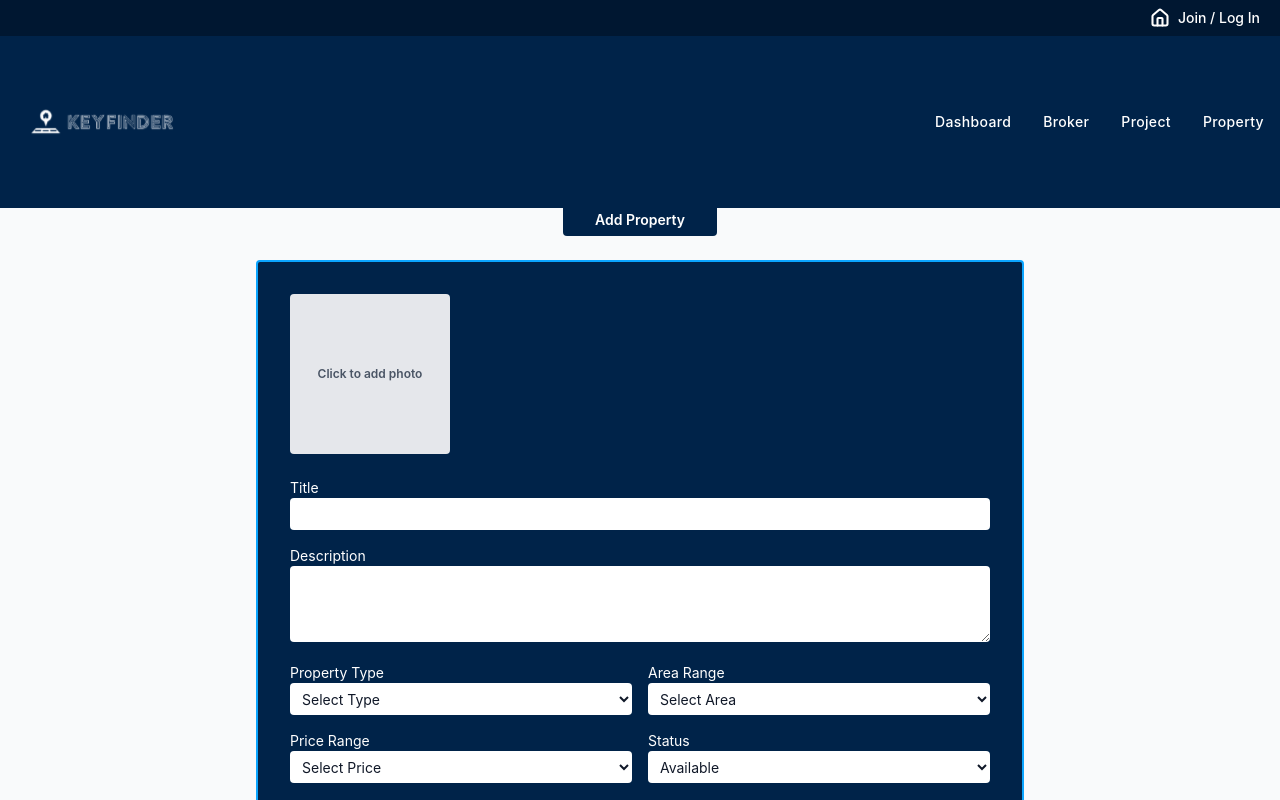
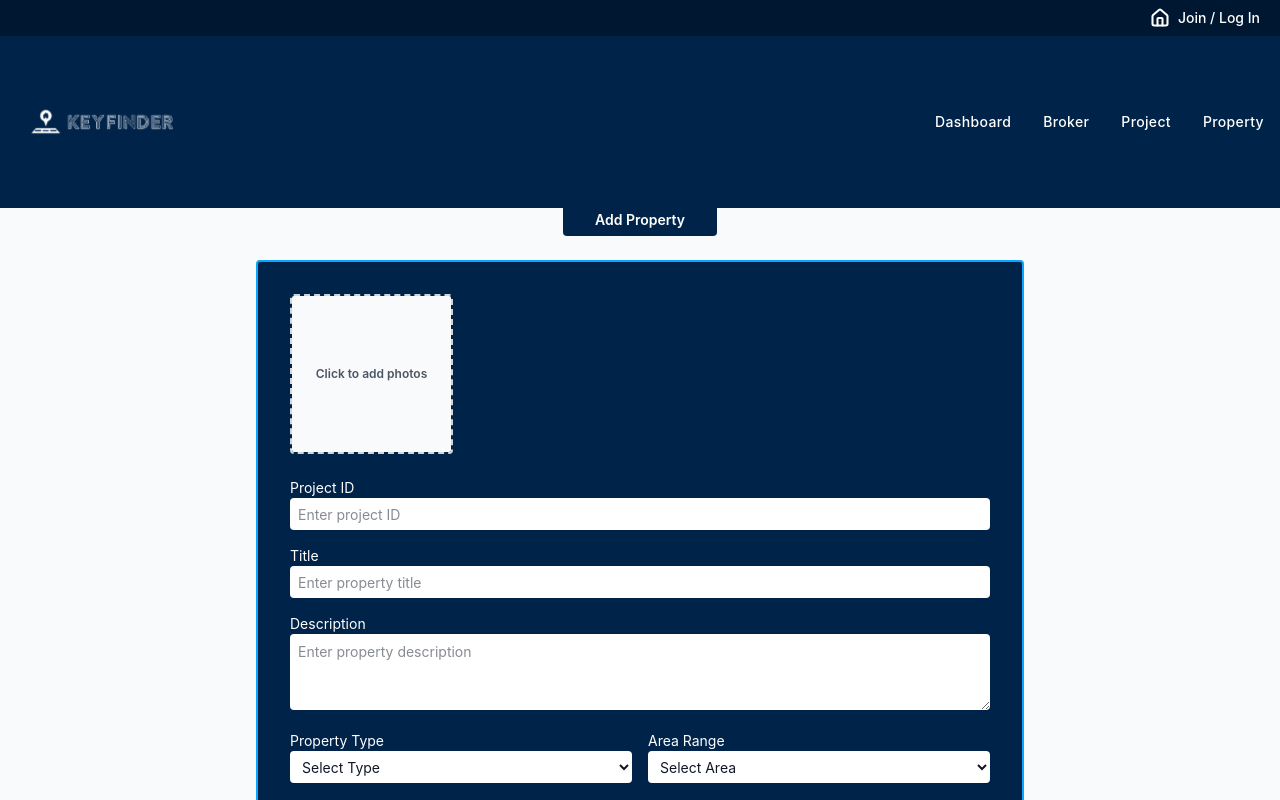
Before and after one commit to David8-0/Admin-Website, a React (Vite) app: page /add-property in a window 1280 px wide. Shown: the top 800 px of the page. Built offline with nearby package versions, Linux system fonts and the light colour scheme.

Commit message:
add property

```diff
--- a/src/network/properties.js
+++ b/src/network/properties.js
@@ -6,4 +6,6 @@ const getPropertyById = async (id) => await axiosInstance.get(`/api/projects/pro
 
 const deleteProperty = async (id) => await axiosInstance.delete(`/api/projects/property/${id}`);
 
-export { getProperties, getPropertyById, deleteProperty };
+const addPropertyToProject = async (id, payload) => await axiosInstance.post(`/api/projects/${id}/property`, payload);
+
+export { getProperties, getPropertyById, deleteProperty, addPropertyToProject };
--- a/src/pages/AddProperty/addproperty.jsx
+++ b/src/pages/AddProperty/addproperty.jsx
@@ -3,6 +3,8 @@ import React, { useState } from "react";
 import { useNavigate } from "react-router-dom";
 import Swal from "sweetalert2";
 import { PROPERTY_TYPES, AREA_RANGES, PRICE_RANGES, PROPERTY_STATUS } from "../../../utils/constants";
+import { addPropertyToProject } from "../../network/properties";
+import { uploadImages } from "../../network/images";
 
 const NAVY = "#002349";
 const BORDER_BLUE = "#0BA5FF";
@@ -19,8 +21,11 @@ export default function AddProperty() {
     status: "available",
     bedrooms: "",
     bathrooms: "",
-    images: null,
+    projectId: "",
   });
+  const [images, setImages] = useState([]);
+  const [imageFiles, setImageFiles] = useState([]);
+  const [isImageChanged, setIsImageChanged] = useState(false);
 
   const handleChange = ({ target: { name, value } }) =>
     setForm((prev) => ({ ...prev, [name]: value }));
@@ -41,6 +46,10 @@ export default function AddProperty() {
       return;
     }
 
+    // Add new files to imageFiles array
+    setImageFiles(prev => [...prev, ...files]);
+    setIsImageChanged(true);
+
     // Read all files
     const readers = files.map(file => {
       return new Promise((resolve) => {
@@ -50,13 +59,13 @@ export default function AddProperty() {
       });
     });
 
-    // Update form with all images
+    // Update images state with new previews
     Promise.all(readers).then(results => {
-      setForm(prev => ({ ...prev, images: results }));
+      setImages(prev => [...prev, ...results]);
     });
   };
 
-  const handleSubmit = (e) => {
+  const handleSubmit = async (e) => {
     e.preventDefault();
 
     // Required fields
@@ -68,6 +77,7 @@ export default function AddProperty() {
       "priceRange",
       "bedrooms",
       "bathrooms",
+      "projectId",
     ];
 
     // Check empties
@@ -81,23 +91,28 @@ export default function AddProperty() {
       });
     }
 
-    // Log form values
-    console.log('Form Values:', {
-      title: form.title,
-      description: form.description,
-      type: form.type,
-      areaRange: form.areaRange,
-      priceRange: form.priceRange,
-      status: form.status,
-      bedrooms: form.bedrooms,
-      bathrooms: form.bathrooms,
-      images: form.images
+    if (imageFiles.length === 0) {
+      return Swal.fire({
+        icon: "error",
+        title: "Missing images",
+        text: "Please add at least one property image.",
+        confirmButtonColor: NAVY,
       });
+    }
 
-    // Save to localStorage
-    const existing = JSON.parse(localStorage.getItem("properties") || "[]");
-    existing.push(form);
-    localStorage.setItem("properties", JSON.stringify(existing));
+    try {
+      // Upload images first
+      const uploadResp = await uploadImages({ images: imageFiles, type: "property" });
+      const imageUrls = uploadResp.data.images;
+
+      // Prepare property data
+      const propertyData = {
+        ...form,
+        images: imageUrls
+      };
+
+      // Add property to project
+      await addPropertyToProject(form.projectId, propertyData);
 
       // Success alert then redirect
       Swal.fire({
@@ -108,6 +123,15 @@ export default function AddProperty() {
       }).then(() => {
         navigate("/view-property");
       });
+    } catch (error) {
+      console.error('Property operation error:', error);
+      Swal.fire({
+        icon: "error",
+        title: "Error",
+        text: error.response?.data?.message || "Failed to add property",
+        confirmButtonColor: NAVY,
+      });
+    }
   };
 
   const handleCancelClick = () => {
@@ -136,18 +160,31 @@ export default function AddProperty() {
         >
           {/* image picker */}
           <div className="mb-6">
-            <label className="group relative block h-40 w-40 overflow-hidden rounded">
-              {form.images ? (
+            <div className="grid grid-cols-2 sm:grid-cols-3 md:grid-cols-4 gap-4">
+              {images.map((image, index) => (
+                <div key={index} className="relative group">
                   <img
-                  src={form.images[0]}
-                  alt="property"
-                  className="h-full w-full object-cover"
+                    src={image}
+                    alt={`property ${index + 1}`}
+                    className="h-40 w-full object-cover rounded"
                   />
-              ) : (
-                <div className="flex h-full w-full items-center justify-center bg-gray-200 text-xs font-semibold text-gray-600">
-                  Click to add photo
+                  <button
+                    type="button"
+                    onClick={() => {
+                      setImages(prev => prev.filter((_, i) => i !== index));
+                      setImageFiles(prev => prev.filter((_, i) => i !== index));
+                      setIsImageChanged(true);
+                    }}
+                    className="absolute top-2 right-2 bg-red-500 text-white p-1 rounded-full opacity-0 group-hover:opacity-100 transition-opacity"
+                  >
+                    ×
+                  </button>
                 </div>
-              )}
+              ))}
+              <label className="group relative block h-40 w-full overflow-hidden rounded border-2 border-dashed border-gray-300 hover:border-gray-400 transition-colors">
+                <div className="flex h-full w-full items-center justify-center bg-gray-50 text-xs font-semibold text-gray-600">
+                  Click to add photos
+                </div>
                 <input
                   type="file"
                   accept="image/jpeg,image/png,image/jpg,image/gif"
@@ -157,9 +194,22 @@ export default function AddProperty() {
                 />
               </label>
             </div>
+          </div>
 
           {/* form fields */}
           <div className="grid gap-4 text-sm text-white">
+            <div className="space-y-[2px]">
+              <label htmlFor="projectId">Project ID</label>
+              <input
+                id="projectId"
+                name="projectId"
+                value={form.projectId}
+                onChange={handleChange}
+                className="h-8 w-full rounded bg-white px-2 text-gray-900 outline-none"
+                placeholder="Enter project ID"
+              />
+            </div>
+
             <div className="space-y-[2px]">
               <label htmlFor="title">Title</label>
               <input
@@ -168,6 +218,7 @@ export default function AddProperty() {
                 value={form.title}
                 onChange={handleChange}
                 className="h-8 w-full rounded bg-white px-2 text-gray-900 outline-none"
+                placeholder="Enter property title"
               />
             </div>
 
@@ -180,6 +231,7 @@ export default function AddProperty() {
                 onChange={handleChange}
                 rows={3}
                 className="w-full rounded bg-white p-2 text-gray-900 outline-none"
+                placeholder="Enter property description"
               />
             </div>
 
@@ -265,6 +317,7 @@ export default function AddProperty() {
                   value={form.bedrooms}
                   onChange={handleChange}
                   className="h-8 w-full rounded bg-white px-2 text-gray-900 outline-none"
+                  placeholder="Enter number of bedrooms"
                 />
               </div>
 
@@ -278,6 +331,7 @@ export default function AddProperty() {
                   value={form.bathrooms}
                   onChange={handleChange}
                   className="h-8 w-full rounded bg-white px-2 text-gray-900 outline-none"
+                  placeholder="Enter number of bathrooms"
                 />
               </div>
             </div>
```
Lines whose indentation alone changed are shown as unchanged.
